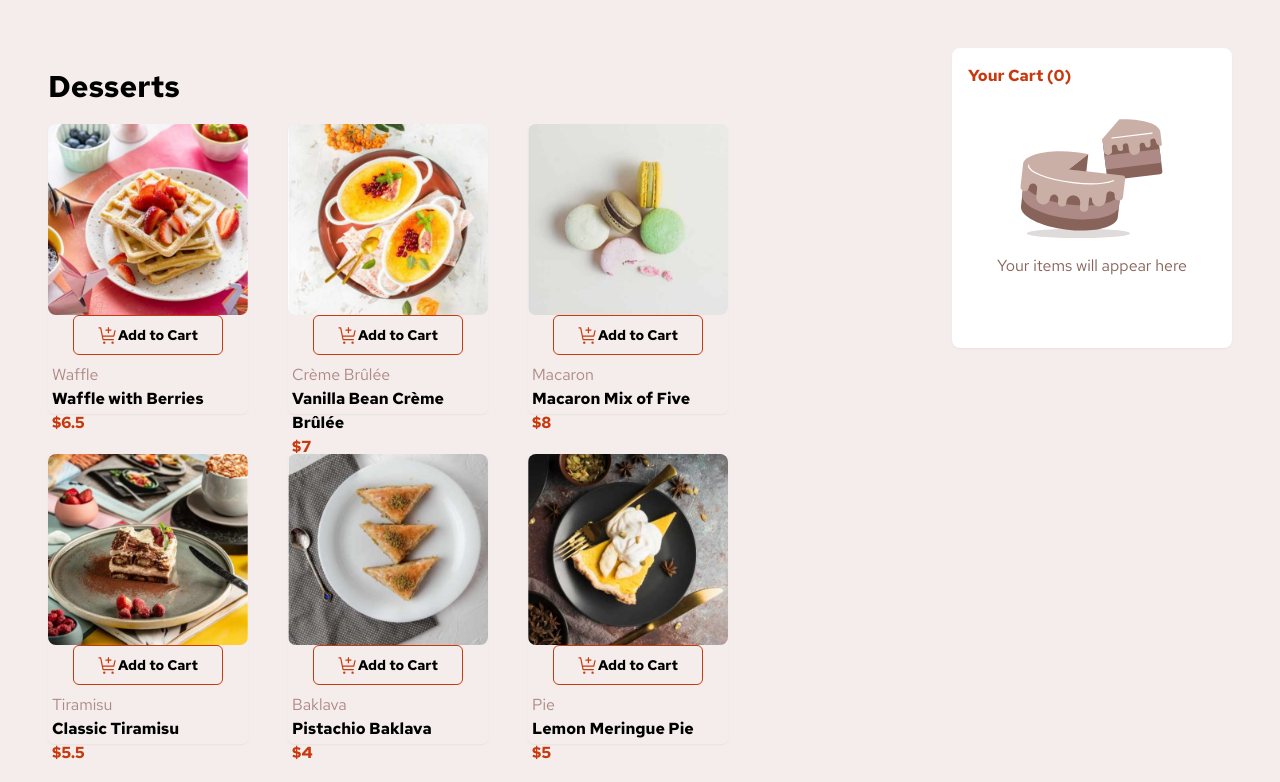
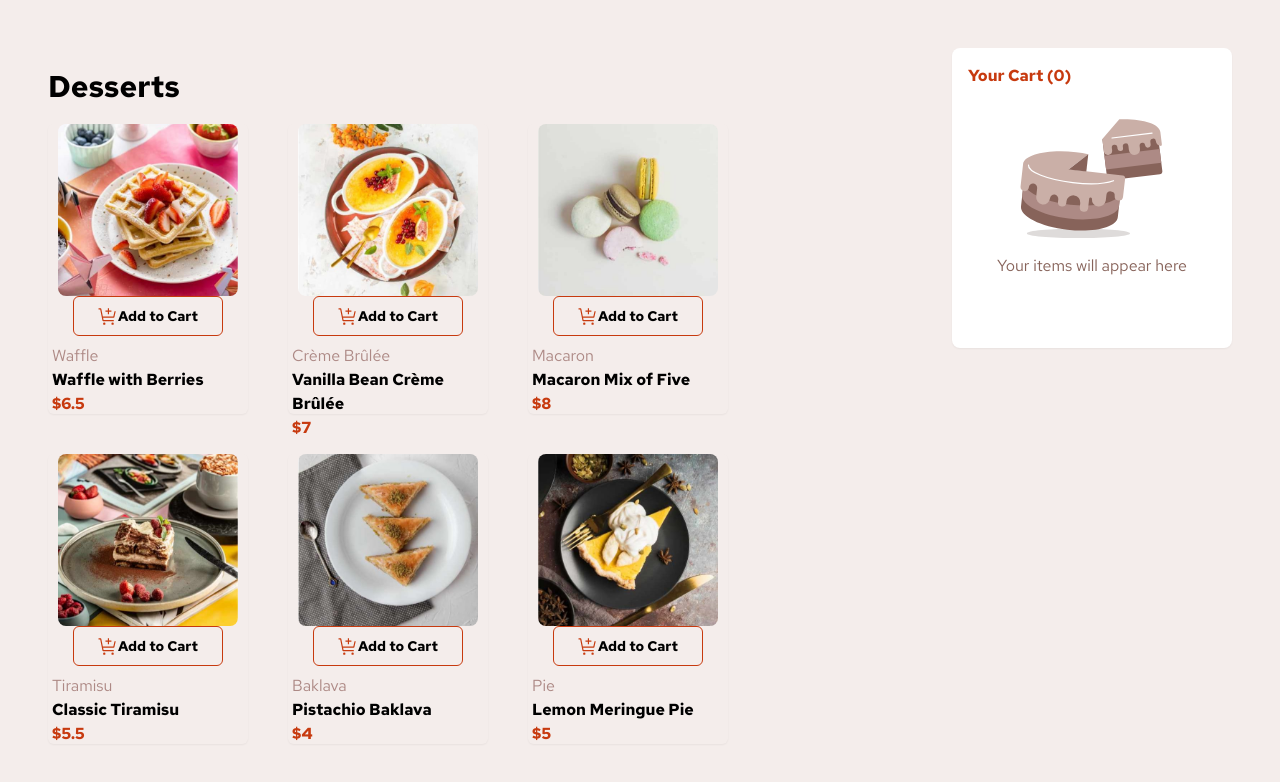
Before and after one commit to matthewkuria/product_list_with_cart, a Next.js app in the folder my-project/: page / in a window 1280 px wide. Shown: the top 782 px of the page. Built offline with nearby package versions, Linux system fonts and the light colour scheme.

Commit message:
Set the width for the product card item

```diff
--- a/my-project/app/ui/card-item.tsx
+++ b/my-project/app/ui/card-item.tsx
@@ -13,12 +13,12 @@ const CardItem = ({item}:any) => {
         setShowControls(true);
     };
     return (
-        <Card key={item.name} className="drop-shadow-none border-none w-[320px] md:w-[120px] lg:w-[190px] md:h-[220px] lg:h-[290px] rounded-md basis-1 flex-auto ">
+        <Card key={item.name} className="drop-shadow-none border-none w-[320px] md:w-[120px] lg:w-[150px] md:h-[220px] lg:h-[290px] rounded-md basis-1 flex-auto ">
                 {/* The image for the desktop design */}
                 <Image
                   src={item.image.desktop}
                   alt={item.name}
-                  width={220}
+                  width={180}
                   height={100}
                   className="rounded-lg flex-none hidden md:hidden lg:block mx-auto"
                 />
```
